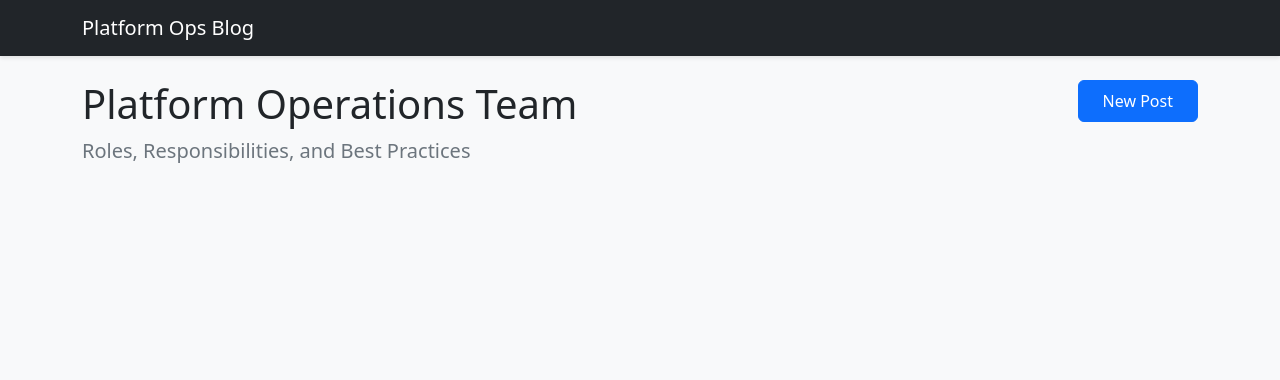
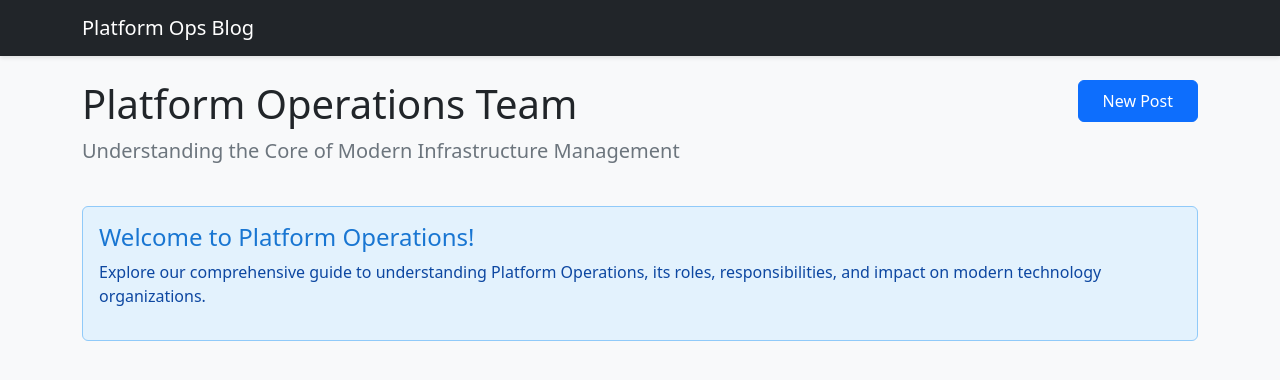
Before and after one commit to Caffeine-Gallery/opsblog-central-0193029437b8, a website built with Vite: page frontend/index.html in a window 1280 px wide. Built offline with nearby package versions, Linux system fonts and the light colour scheme.

Commit message:
01930296-5349-7dd7-ba03-68477a4ef65f

```diff
--- a/frontend/index.css
+++ b/frontend/index.css
@@ -10,10 +10,18 @@ body {
     border: none;
     box-shadow: 0 2px 4px rgba(0,0,0,.05);
     transition: transform 0.2s;
+    margin-bottom: 2rem;
 }
 
 .card:hover {
     transform: translateY(-2px);
+}
+
+.card-title {
+    color: #2c3e50;
+    font-weight: 600;
+    border-bottom: 2px solid #f8f9fa;
+    padding-bottom: 0.5rem;
 }
 
 .spinner-border {
@@ -38,16 +46,22 @@ body {
     color: #6c757d;
 }
 
-.card-title {
-    color: #2c3e50;
-    font-weight: 600;
-}
-
 .text-muted {
     font-size: 0.9rem;
 }
 
 .card-text {
     color: #4a5568;
-    line-height: 1.6;
+    line-height: 1.8;
+    white-space: pre-wrap;
 }
+
+.alert-info {
+    background-color: #e3f2fd;
+    border-color: #90caf9;
+    color: #0d47a1;
+}
+
+.alert-heading {
+    color: #1976d2;
+}
--- a/frontend/index.html
+++ b/frontend/index.html
@@ -18,13 +18,18 @@
         <div class="row">
             <div class="col-md-8">
                 <h1>Platform Operations Team</h1>
-                <p class="lead">Roles, Responsibilities, and Best Practices</p>
+                <p class="lead">Understanding the Core of Modern Infrastructure Management</p>
             </div>
             <div class="col-md-4 text-end">
                 <button class="btn btn-primary" data-bs-toggle="modal" data-bs-target="#newPostModal">
                     New Post
                 </button>
             </div>
+        </div>
+
+        <div class="alert alert-info mt-4" role="alert">
+            <h4 class="alert-heading">Welcome to Platform Operations!</h4>
+            <p>Explore our comprehensive guide to understanding Platform Operations, its roles, responsibilities, and impact on modern technology organizations.</p>
         </div>
 
         <div id="loadingSpinner" class="text-center d-none">
```
Also changed, not shown: 1 other file.
